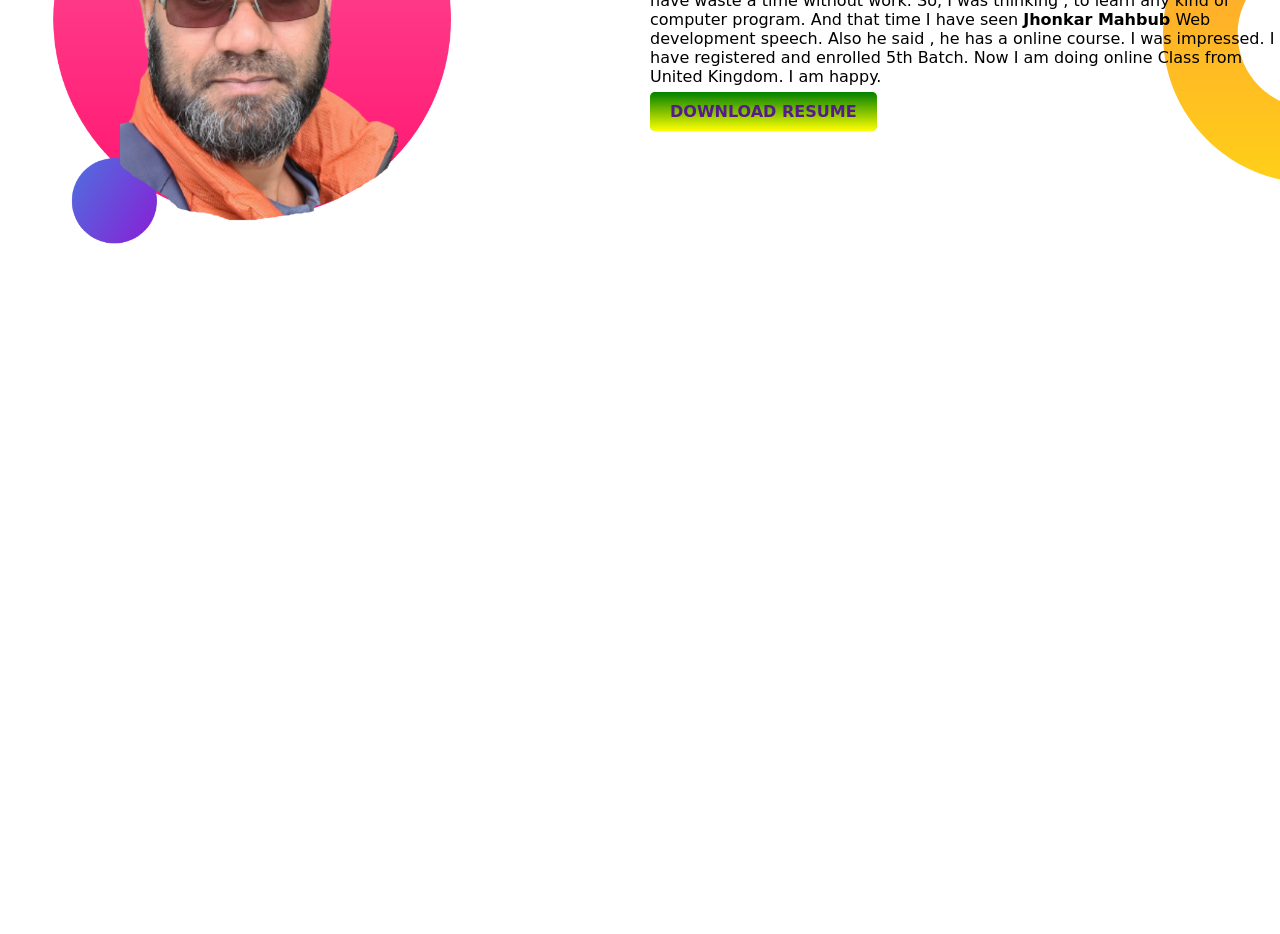
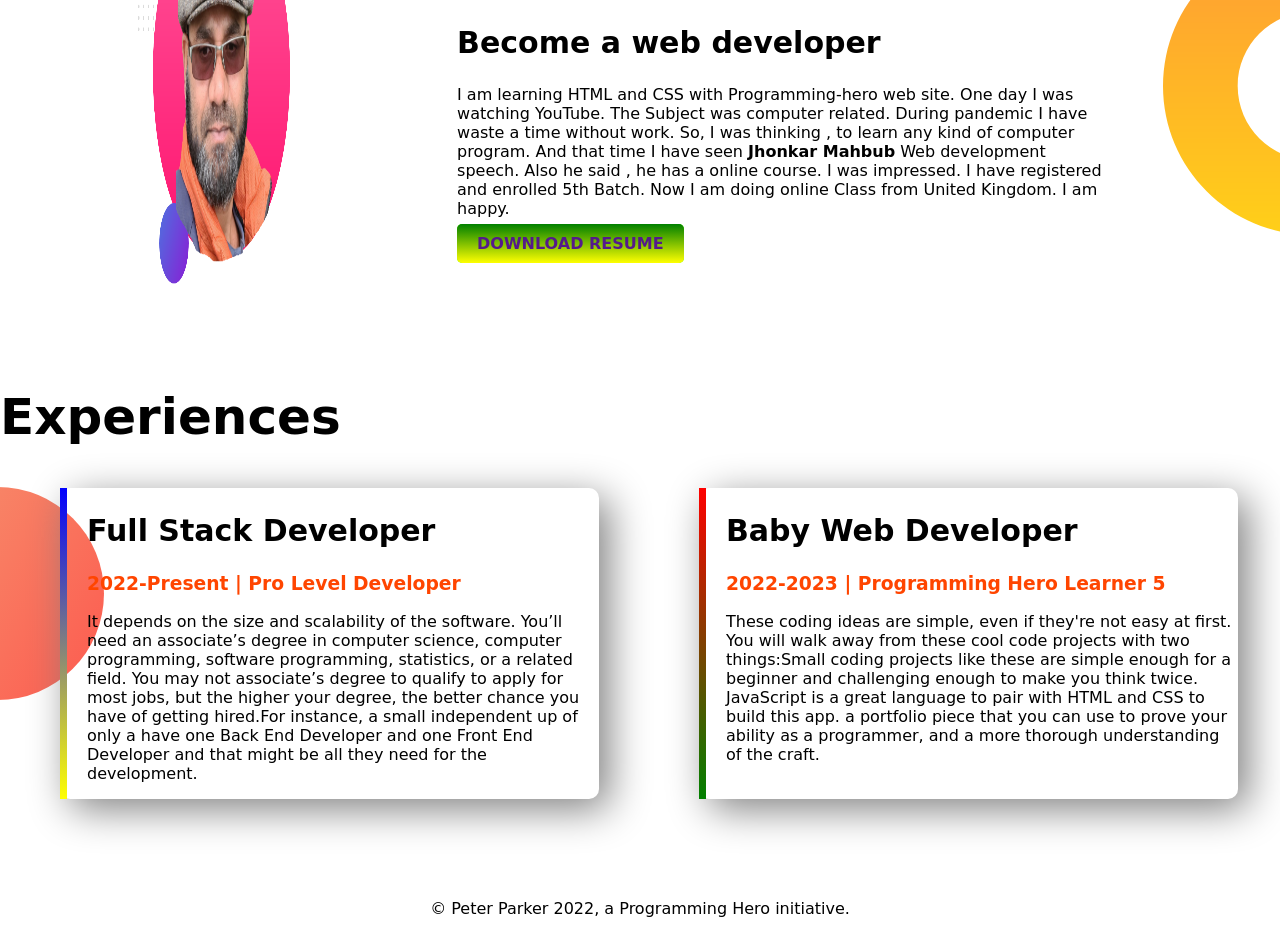
Before and after one commit to Mehek17/developer-portfoglio, a plain HTML site: page index.html in a window 1280 px wide. Shown: the part 722-1656 px from the top of the page. Before the commit the page ends 1070 px from the top, so only its background shows below. Drawn offline with Linux system fonts and the light colour scheme; a web font is replaced by a local one.

Commit message:
footer and experience added

```diff
--- a/index.html
+++ b/index.html
@@ -12,7 +12,7 @@
 
 </head>
 <body>
-    <section class="top-banner">
+    <section class="top-banner flexible-container">
         <div class="half-width">
             <h1>Welcome to </h1>
             <h1 ><span class="orange-color">Mahir & Mehek</span> World!</h1>
@@ -32,18 +32,40 @@
 
             </div>
     </section>
-    <section class="dream-big">
+    <section class="dream-big flexible-container">
         <div class="half-width" >
-            <img src="images/albasar(1).png" alt="">
+            <img src="images/albasar(1).png" alt="cap on head" width="0" height="400">
         </div>
+        <div class="left align">
         <div class="half-width">
             <h1>Dream Big</h1>
             <h2>Become a web developer</h2>
             <p>I am learning HTML and CSS with Programming-hero web site. One day I was watching YouTube. The Subject was computer related. During pandemic I have waste a time without work. So, I was thinking , to learn any kind of computer program. And that time I have seen <b>Jhonkar Mahbub</b> Web development speech. Also he said , he has a online course. I was impressed. I have registered and enrolled 5th Batch. Now I am doing online Class from United Kingdom. I am happy.</p>
             <a class="link-button"target="-blank" href="">DOWNLOAD RESUME</a>
-
+        </div>
 
         </div>
     </section>
+    <section class="experience-area">
+        <h1>Experiences</h1>
+        <div class="flexible-container">
+            <div id="full-stack-experience"class="experience-item">
+                <h2>Full Stack Developer</h2>
+                <h3 class="orange-color">2022-Present | Pro Level Developer</h3>
+                <p>It depends on the size and scalability of the software. You’ll need an associate’s degree in computer science, computer programming, software programming, statistics, or a related field. You may not  associate’s degree to qualify to apply for most jobs, but the higher your degree, the better chance you have of getting hired.For instance, a small independent  up of only a  have one Back End Developer and one Front End Developer and that might be all they need for the development.</p>
+            </div>
+            <div id="web-dev-experience" class="experience-item">
+            <h2>Baby Web Developer</h2>
+            <h3 class="orange-color">2022-2023 | Programming Hero Learner 5</h3>
+
+            <p>These coding ideas are simple, even if they're not easy at first. You will walk away from these cool code projects with two things:Small coding projects like these are simple enough for a beginner and challenging enough to make you think twice. JavaScript is a great language to pair with HTML and CSS to build this app. a portfolio piece that you can use to prove your ability as a programmer, and a more thorough understanding of the craft.</p>
+
+            </div>
+        </div>
+    </section>
+    <footer>
+        <p>© Peter Parker 2022, a Programming Hero initiative.</p>
+    </footer>
+
 </body>
 </html>
--- a/style.css
+++ b/style.css
@@ -4,18 +4,22 @@ body{
     margin: 0;
 }
 h1{
+    font-size: 50px;
+    }
+h2{
     font-size: 30px;
-    }
+}
     .orange-color{
         color: orangered;
     }
-    section{
+    .flexible-container{
         display: flex;
         margin-bottom:100px ;
     }
     .half-width{
         width: 70%;
         padding-left: 5%;
+
     }
     .half-width img{
         width: 70%;
@@ -39,10 +43,44 @@ h1{
         background-position: right;
     }
     .half-width{
-        width: 50%;
-        padding-left: 10px;
+        width: 70%;
+        padding-left: 10%;
+        margin-left: 10px;
+        text-align: left;
+
+
     }
     .half-width img{
-        width: 60;
+        width: 350;
+
 
     }
+    .experience-area{
+        background-image: url(images/exp-bg.png);
+        background-repeat: no-repeat;
+        background-position: left;
+
+    }
+    .experience-item{
+        width: 40%;
+        margin-left: 60px;
+        margin-right: 40px;
+        padding-left: 20px;
+        border-radius: 10px;
+        box-shadow: 10px 10px 40px gray;
+    }
+    #web-dev-experience{
+        border-left: 7px solid;
+        border-image: linear-gradient(red, green);
+        border-image-slice: 1;
+
+    }
+    #full-stack-experience{
+        border-left: 7px solid;
+        border-image: linear-gradient(blue, yellow);
+        border-image-slice: 1;
+
+    }
+    footer p{
+        text-align: center;
+    }
```
Also changed, not shown: images/jhankar.png (deleted), images/jhankar2.png (deleted), 4 other files.
